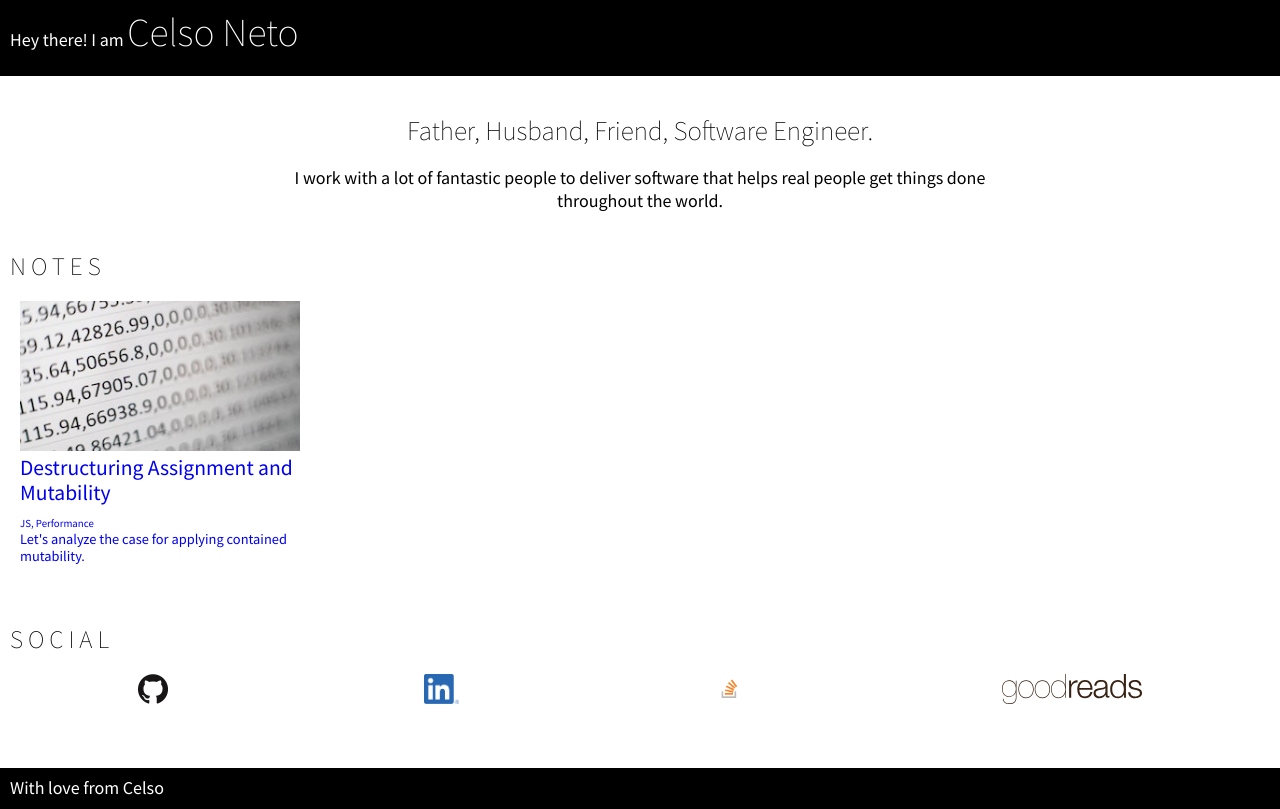
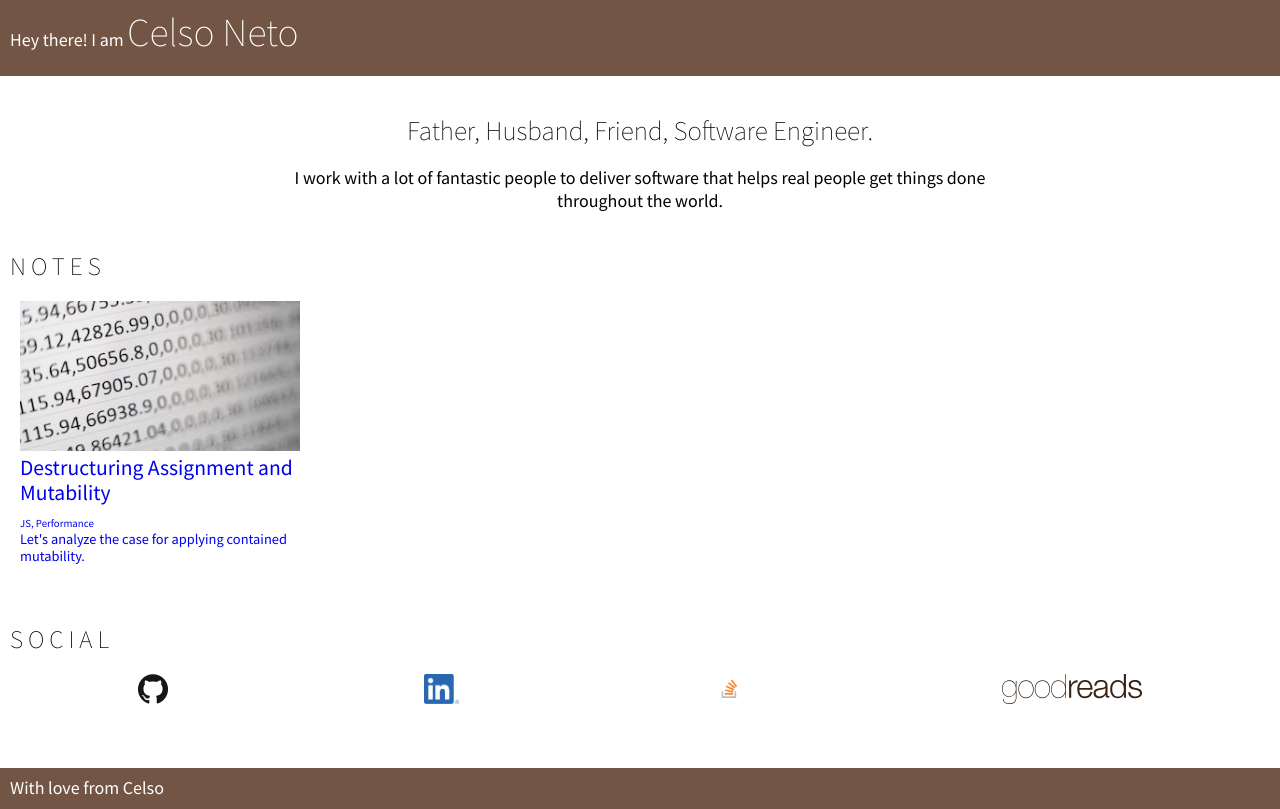
Before and after one commit to celsopalmeiraneto/personal-website, a Next.js app: page / in a window 1280 px wide. Built offline with nearby package versions, Linux system fonts and the light colour scheme.

Commit message:
chore: changes color of header and footer

```diff
--- a/src/pages/_app.module.scss
+++ b/src/pages/_app.module.scss
@@ -9,7 +9,7 @@ header#header,
 footer#footer {
   padding: 10px 10px;
   color: white;
-  background-color: black;
+  background-color: rgb(114, 85, 68);
 
   a {
     color: inherit;
```
